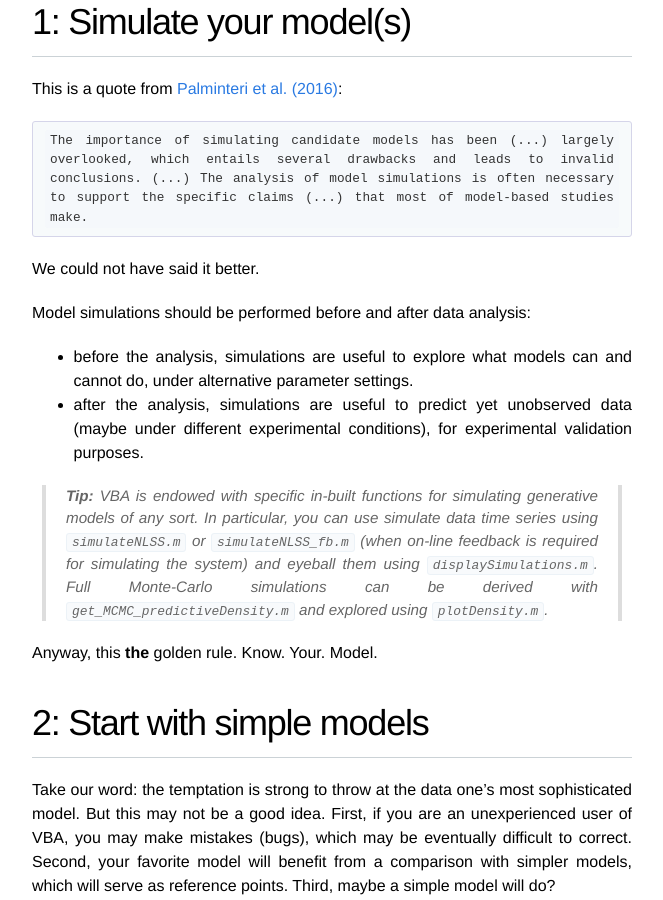
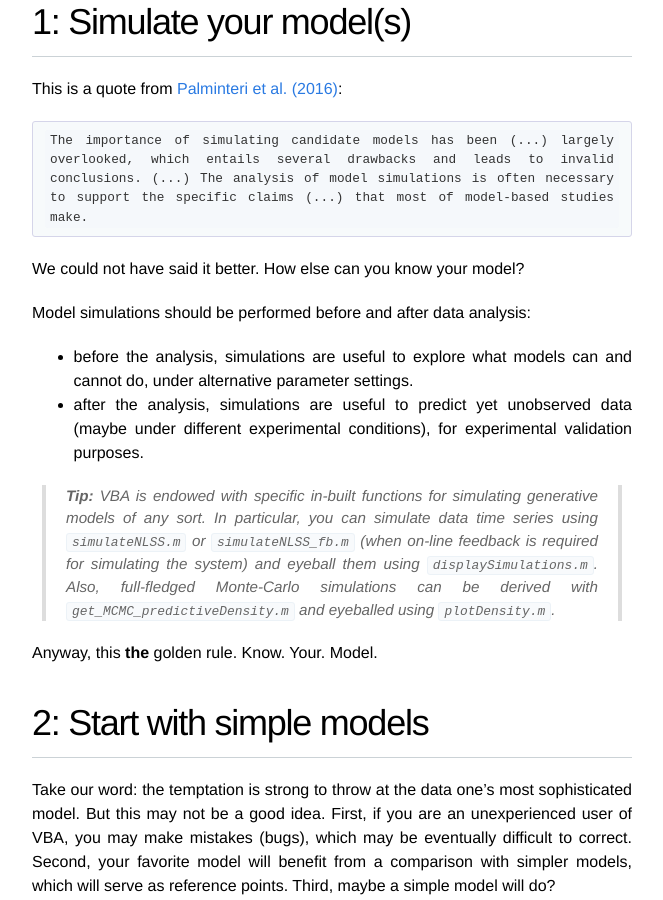
Before and after one commit to MBB-team/VBA-toolbox, a Jekyll site: the page built from _wiki/10-simple-rules.md, in a window 1280 px wide and 900 px high, scrolled down 579 px. Shown: the whole window, without its empty margins (308-971 px from the left). Built offline with Jekyll 4.4.1, drawn with Linux system fonts in a browser that asks for light colours; nearby versions of some CDN libraries.

Commit message:
Update 10-simple-rules.md

````diff
--- a/_wiki/10-simple-rules.md
+++ b/_wiki/10-simple-rules.md
@@ -14,14 +14,14 @@
 The importance of simulating candidate models has been (...) largely overlooked, which entails several drawbacks and leads to invalid conclusions. (...) The analysis of model simulations is often necessary to support the specific claims (...) that most of model-based studies make.
 ```
 
-We could not have said it better.
+We could not have said it better. How else can you know your model?
 
 Model simulations should be performed before and after data analysis:
 
 - before the analysis, simulations are useful to explore what models can and cannot do, under alternative parameter settings.
 - after the analysis, simulations are useful to predict yet unobserved data (maybe under different experimental conditions), for experimental validation purposes.
 
-> **Tip:** VBA is endowed with specific in-built functions for simulating generative models of any sort. In particular, you can use simulate data time series using `simulateNLSS.m` or `simulateNLSS_fb.m` (when on-line feedback is required for simulating the system) and eyeball them using `displaySimulations.m`. Full Monte-Carlo simulations can be derived with `get_MCMC_predictiveDensity.m` and explored using `plotDensity.m`.
+> **Tip:** VBA is endowed with specific in-built functions for simulating generative models of any sort. In particular, you can simulate data time series using `simulateNLSS.m` or `simulateNLSS_fb.m` (when on-line feedback is required for simulating the system) and eyeball them using `displaySimulations.m`. Also, full-fledged Monte-Carlo simulations can be derived with `get_MCMC_predictiveDensity.m` and eyeballed using `plotDensity.m`.
 
 Anyway, this **the** golden rule. Know. Your. Model.
 
````
